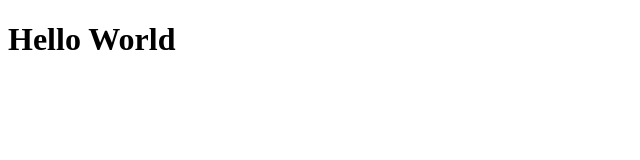
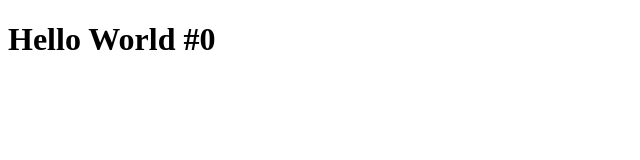
Before and after one commit to jcalebmi/project-catwalk, a React app: page / in a window 1280 px wide. Shown: the top 160 px of the page, without its empty margins (0-640 px from the left). Built offline with nearby package versions, Linux system fonts and the light colour scheme; the HTML template or start-up script is replaced by a standard one.

Commit message:
we added a linter!

```diff
--- a/client/src/app.jsx
+++ b/client/src/app.jsx
@@ -1,20 +1,14 @@
-import React from 'react';
+import React, { useState } from 'react';
 import ReactDOM from 'react-dom';
 
-class App extends React.Component {
-  constructor(props) {
-    super(props);
-  }
-
-
-
-  render () {
-    return (
-      <h1>Hello World</h1>
-    )
-  }
+function App() {
+  const [count, setCount] = useState(0);
+  return (
+    <h1 onClick={() => { setCount(count + 1); }}>
+      Hello World #
+      {count}
+    </h1>
+  );
 }
 
-
-
 ReactDOM.render(<App />, document.getElementById('app'));
--- a/package.json
+++ b/package.json
@@ -6,6 +6,7 @@
     "server-dev": "npx nodemon server.js"
   },
   "dependencies": {
+    "eslint-config-airbnb": "^18.2.1",
     "express": "^4.17.1",
     "jquery": "^3.6.0",
     "nodemon": "^2.0.7",
```
Also changed, not shown: server.js (+5 -5 lines), 3 other files (tests, documents, lock files or other folders).
